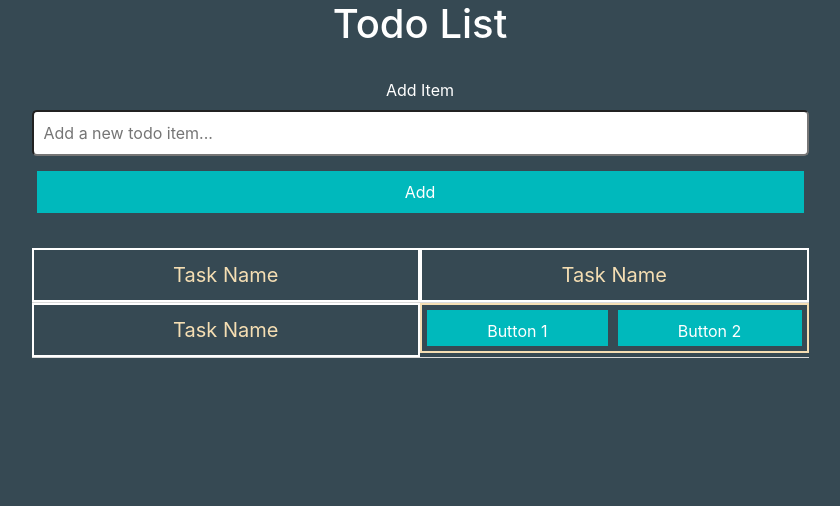
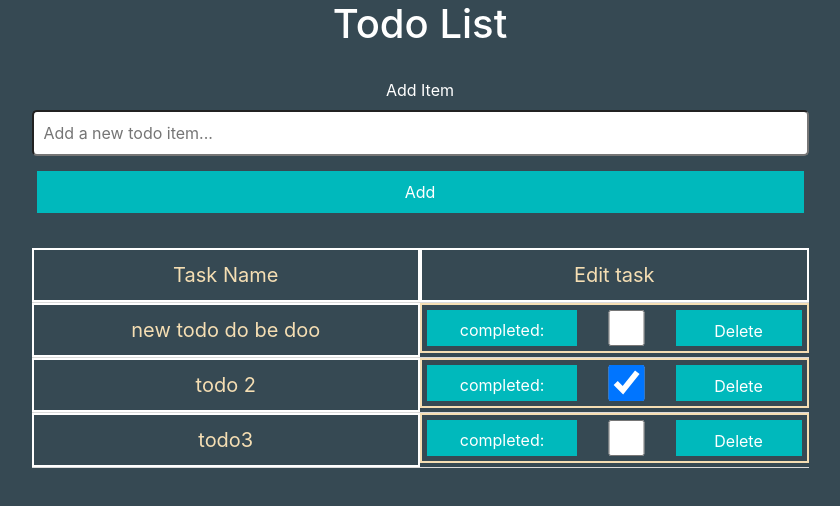
Before and after one commit to razjoorez/react-todo-list, a React (Create React App) app: page / in a window 1280 px wide. Shown: the top 506 px of the page, without its empty margins (220-1060 px from the left). Built offline with nearby package versions, Linux system fonts and the light colour scheme.

Commit message:
add todos completed

```diff
--- a/src/App.css
+++ b/src/App.css
@@ -19,7 +19,7 @@ input{
   border-radius: 5px;
 }
 
-button{
+button, input[type='checkbox'], .completed-label{
   background: #00b9bc;
   color: white;
   font-size: 16px;
--- a/src/App.js
+++ b/src/App.js
@@ -5,18 +5,35 @@ import { useState } from 'react';
 function App() {
  const [newItem, setNewItem]=  useState("");
  const [todos, setTodos] = useState([{id: Math.random(), name: 'new todo do be doo', completed: false},
-         {id: Math.random(), name: 'todo 2', completed: false},
+         {id: Math.random(), name: 'todo 2', completed: true},
          {id: Math.random(), name: 'todo3 ', completed: false}]);
+
+function handleSubmit(e){
+  e.preventDefault();
+console.log('clicked')
+  setTodos((currentTodos) => {
+    return [
+      ...currentTodos, {
+        id:Math.random(),
+        name: newItem,
+        completed: false
+      }
+    ]
+
+  });
+  setNewItem('');
+  console.log(todos)
+}
 
   return (
 
     <div className='container'>
         <h1>Todo List</h1>
-    <form>
+    <form onSubmit={handleSubmit}>
       <label htmlFor='item'>Add Item</label>
-      <input id='item' placeholder='Add a new todo item...' value={newItem} onChange={(e)=> setNewItem(e.target.value)}></input>
+      <input required id='item' placeholder='Add a new todo item...' value={newItem} onChange={(e)=> setNewItem(e.target.value)}></input>
 
-      <button >Add</button>
+      <button type='submit'>Add</button>
 
     </form>
 
@@ -28,19 +45,24 @@ function App() {
       Task Name
     </div>
      <div className="row-item">
-      Task Name
+      Edit task
     </div>
     </div>
+    {todos.map(todo => {
+      return (
+      <div key={todo.id} className="table-row">
+      <div className="row-item">
+     {todo.name}
+   </div>
+      <div id="container">
+        <label className='completed-label'>completed:</label>
+   <input  type='checkbox' checked={todo.completed}></input>
+   <button type="button">Delete</button>
+</div>
+   </div>
+      )
+    })}
 
-    <div className="table-row">
-       <div className="row-item">
-      Task Name
-    </div>
-       <div id="container">
-    <button type="button">Button     1</button>
-    <button type="button">Button 2</button>
-</div>
-    </div>
 
   </div>
 
```
